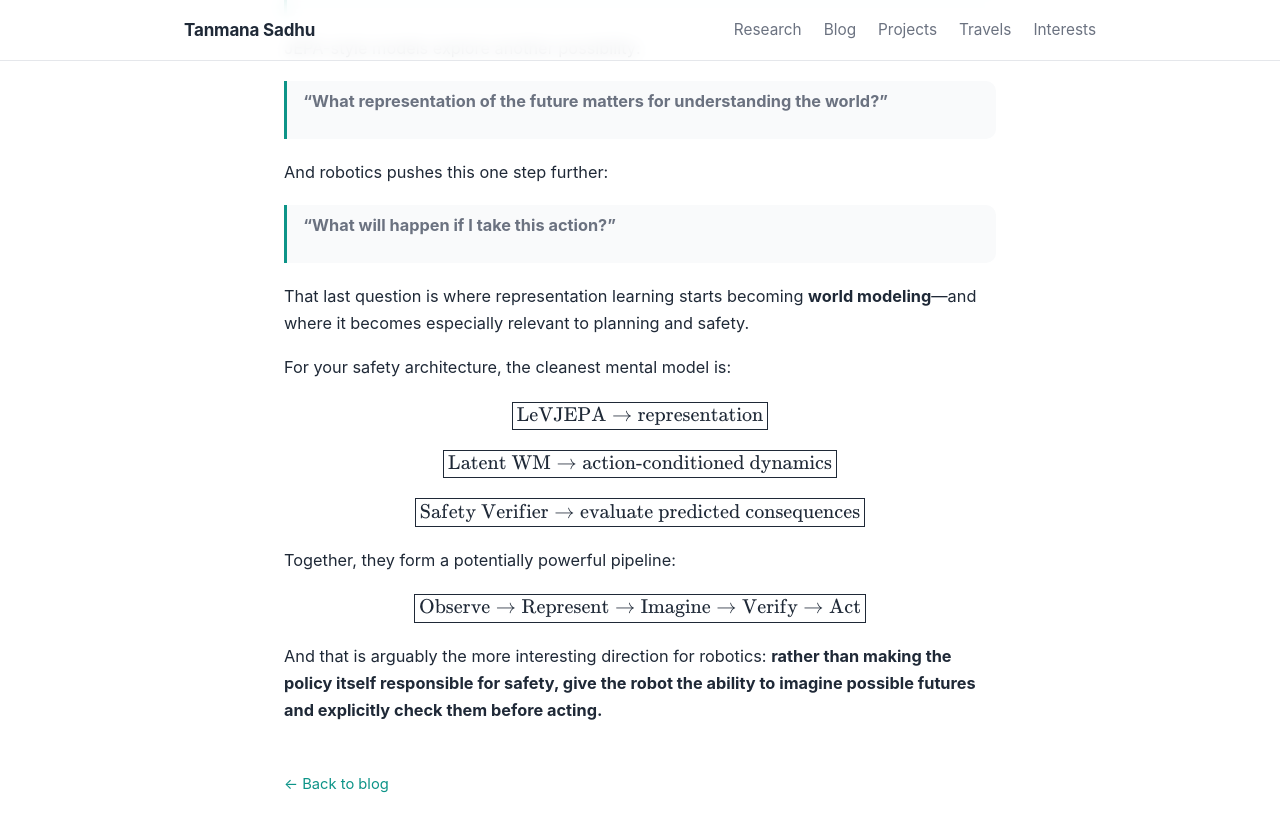
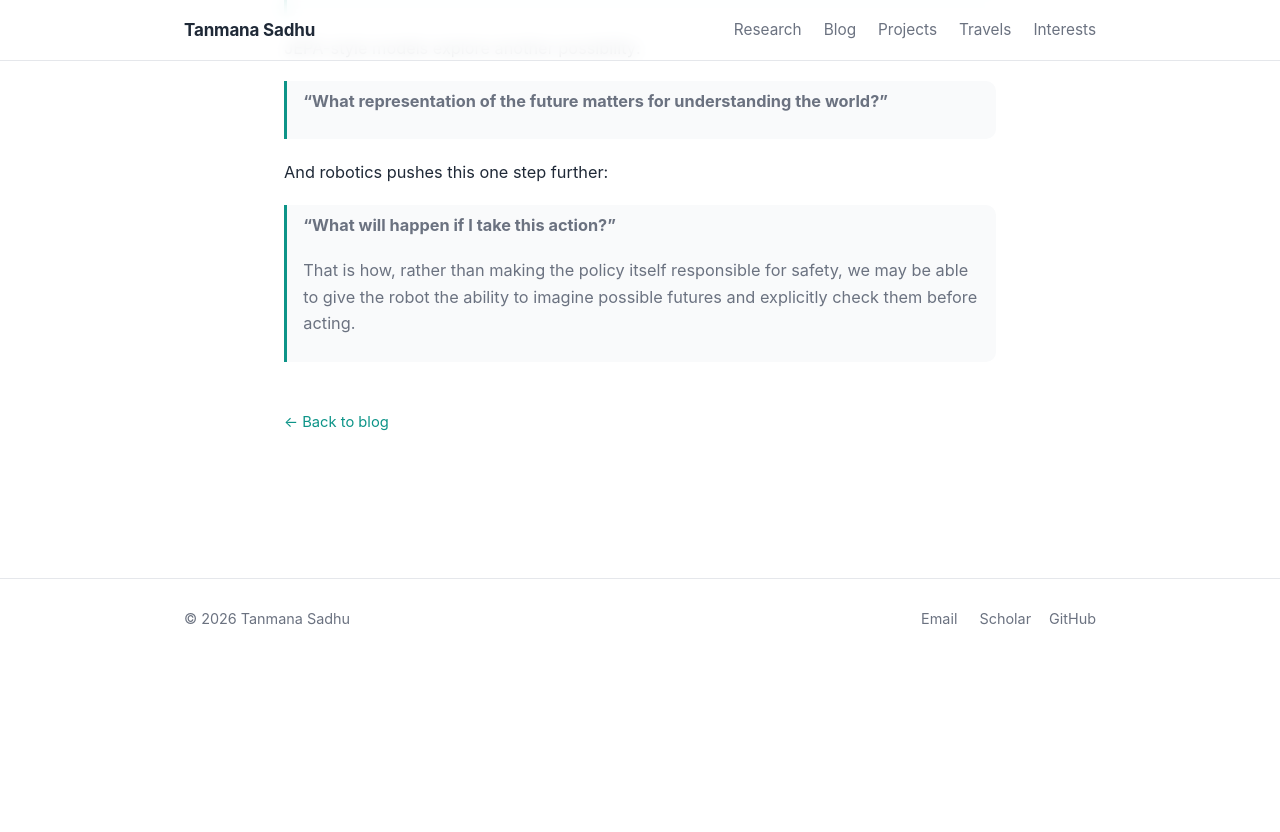
Before and after one commit to tanmana5/tanmana5.github.io, a Jekyll site: the page built from _posts/2026-09-08-jepa.md, in a window 1280 px wide and 900 px high, scrolled down 10036 px. Shown: the top 832 px of the window. Built offline with Jekyll 4.4.1, drawn with Linux system fonts in a browser that asks for light colours; after the commit the page ends 10711 px from its top, so only the background shows below that.

Commit message:
adding post on jepa

```diff
--- a/_posts/2026-09-08-jepa.md
+++ b/_posts/2026-09-08-jepa.md
@@ -392,19 +392,4 @@ And robotics pushes this one step further:
 
 > **“What will happen if I take this action?”**
 >
-
-That last question is where representation learning starts becoming **world modeling**—and where it becomes especially relevant to planning and safety.
-
-For your safety architecture, the cleanest mental model is:
-
-$$\boxed{ \text{LeVJEPA} \rightarrow \text{representation} }$$
-
-$$\boxed{ \text{Latent WM} \rightarrow \text{action-conditioned dynamics} }$$
-
-$$\boxed{ \text{Safety Verifier} \rightarrow \text{evaluate predicted consequences} }$$
-
-Together, they form a potentially powerful pipeline:
-
-$$\boxed{ \text{Observe} \rightarrow \text{Represent} \rightarrow \text{Imagine} \rightarrow \text{Verify} \rightarrow \text{Act} }$$
-
-And that is arguably the more interesting direction for robotics: **rather than making the policy itself responsible for safety, give the robot the ability to imagine possible futures and explicitly check them before acting.**
+That is how, rather than making the policy itself responsible for safety, we may be able to give the robot the ability to imagine possible futures and explicitly check them before acting.
```
